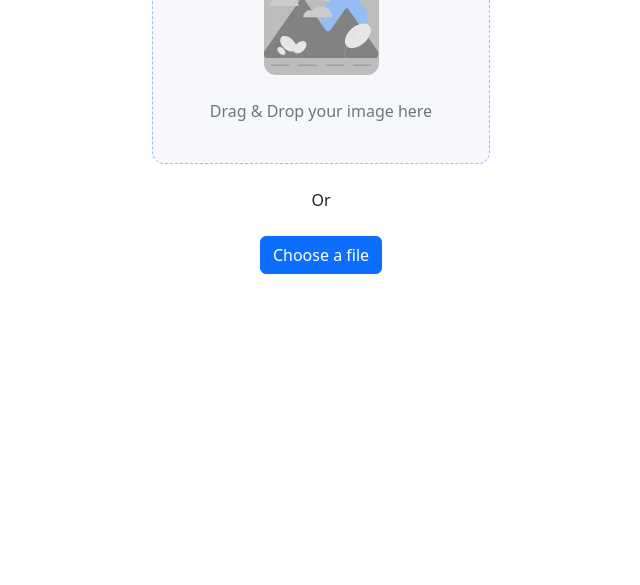
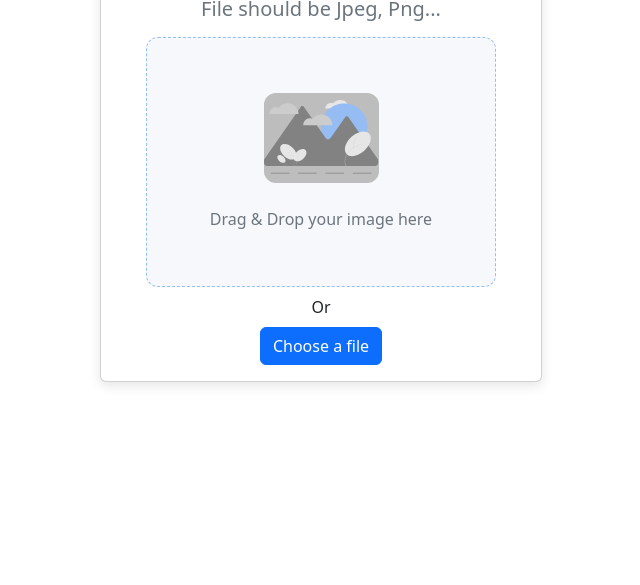
Before and after one commit to jayb989898/-image-uploader, a plain HTML site: page client/index.html in a window 1280 px wide. Shown: the part 215-800 px from the top of the page, without its empty margins (319-959 px from the left). Drawn offline with nearby package versions, Linux system fonts and the light colour scheme.

Commit message:
card initial, visibility blocks

```diff
--- a/client/index.html
+++ b/client/index.html
@@ -10,32 +10,40 @@
     <script src="script.js"></script>
   </head>
   <body>
-    <div class="container-fluid text-center hide" id="startPage">
-      <div class="row text-center mt-4">
+    <div id="startPage">
+      <div class="row">
+        <div id="startCard" class="card">
+          <div class="card-body">
+            <div class="container-fluid text-center">
+              <div class="row text-center mt-2">
                 <h1>Upload your image</h1>
               </div>
-      <div class="row text-secondary mt-4">
+              <div class="row text-secondary mt-2">
                 <h5>File should be Jpeg, Png...</h5>
               </div>
-      <div class="row justify-content-center mt-4">
-        <div class="col-6 d-flex justify-content-center">
+              <div class="row justify-content-center mt-2">
+                <div class="col d-flex justify-content-center">
                   <div class="drag-area" draggable="true">
                     <img class="imgArea" src="image.svg" alt=none/>
                     <span class="text-secondary mt-4">Drag & Drop your image here</span>
                   </div>
                 </div>
               </div>
-      <div class="row mt-4">
+              <div class="row mt-2">
                 <span>Or</span>
               </div>
-      <div class="row justify-content-center mt-4">
-        <div class="col-2">
+              <div class="row justify-content-center mt-2">
+                <div class="col-6">
                   <button type="button" class="btn btn-primary" onclick="selectFile()">Choose a file</button>
                   <input type="file" accept="image/*" id="my_image" class="inputImage">
                 </div>
               </div>
             </div>
-    <div class="hide" id="loadingPage">
+          </div>
+        </div>
+      </div>
+    </div>
+    <div id="loadingPage">
       <div id="loading">
         <div class="row">
           <div id="loadingCard" class="card">
--- a/client/script.js
+++ b/client/script.js
@@ -4,6 +4,9 @@ function selectFile() {
 
 
 window.onload=function() {
+    document.getElementById('startPage').classList.add('hide');
+    document.getElementById('loadingPage').classList.add('hide');
+    document.getElementById('endPage').classList.add('hide');
     showStart();
     //drag Area
     const dragArea = document.getElementsByClassName('drag-area');
@@ -47,19 +50,19 @@ function fetchImage(data) {
 }
 
 function showStart(){
-    document.getElementById('startPage').classList.remove('hide');
-    document.getElementById('loadingPage').classList.add('hide');
-    document.getElementById('endPage').classList.add('hide');
+    document.getElementById('startPage').style.display = '';
+    document.getElementById('loadingPage').style.display = 'none';
+    document.getElementById('endPage').style.display = 'none';
 }
 function showLoading() {
-    document.getElementById('startPage').classList.add('hide');
-    document.getElementById('loadingPage').classList.remove('hide');
-    document.getElementById('endPage').classList.add('hide');
+    document.getElementById('startPage').style.display = 'none';
+    document.getElementById('loadingPage').style.display = '';
+    document.getElementById('endPage').style.display = 'none';
 }
 function showResult(urlImage) {
-    document.getElementById('startPage').classList.add('hide');
-    document.getElementById('loadingPage').classList.add('hide');
-    document.getElementById('endPage').classList.remove('hide');
+    document.getElementById('startPage').style.display = 'none';
+    document.getElementById('loadingPage').style.display = 'none';
+    document.getElementById('endPage').style.display = '';
     document.getElementById('imageUrl').value = urlImage.toString();
     document.getElementById('imagePreview').src = urlImage;
 }
--- a/client/style.css
+++ b/client/style.css
@@ -2,8 +2,8 @@
     display: none;
 }
 .drag-area {
-    height: 218.90283203125px;
-    width: 338px;
+    height: 250px;
+    width: 350px;
     border-radius: 12px;
     background: #F6F8FB;
     border: 1px dashed #97BEF4;
@@ -30,9 +30,17 @@
     align-items: center;
     min-height: 90vh;
 }
+#startPage {
+    display: flex;
+    justify-content: center;
+    align-items: center;
+    min-height: 90vh;
+}
+#startCard{
+    box-shadow: 0px 4px 12px 0px rgba(0, 0, 0, 0.1);
+}
 #loadingCard{
     box-shadow: 0px 4px 12px 0px rgba(0, 0, 0, 0.1);
-
 }
 #endCard{
     box-shadow: 0px 4px 12px 0px rgba(0, 0, 0, 0.1);
@@ -40,9 +48,6 @@
 .card {
     height: 450px;
     width: 450px;
-}
-.hide {
-    display: none;
 }
 .fa-circle-check {
     color: #219653;
```
Lines whose indentation alone changed are shown as unchanged.
